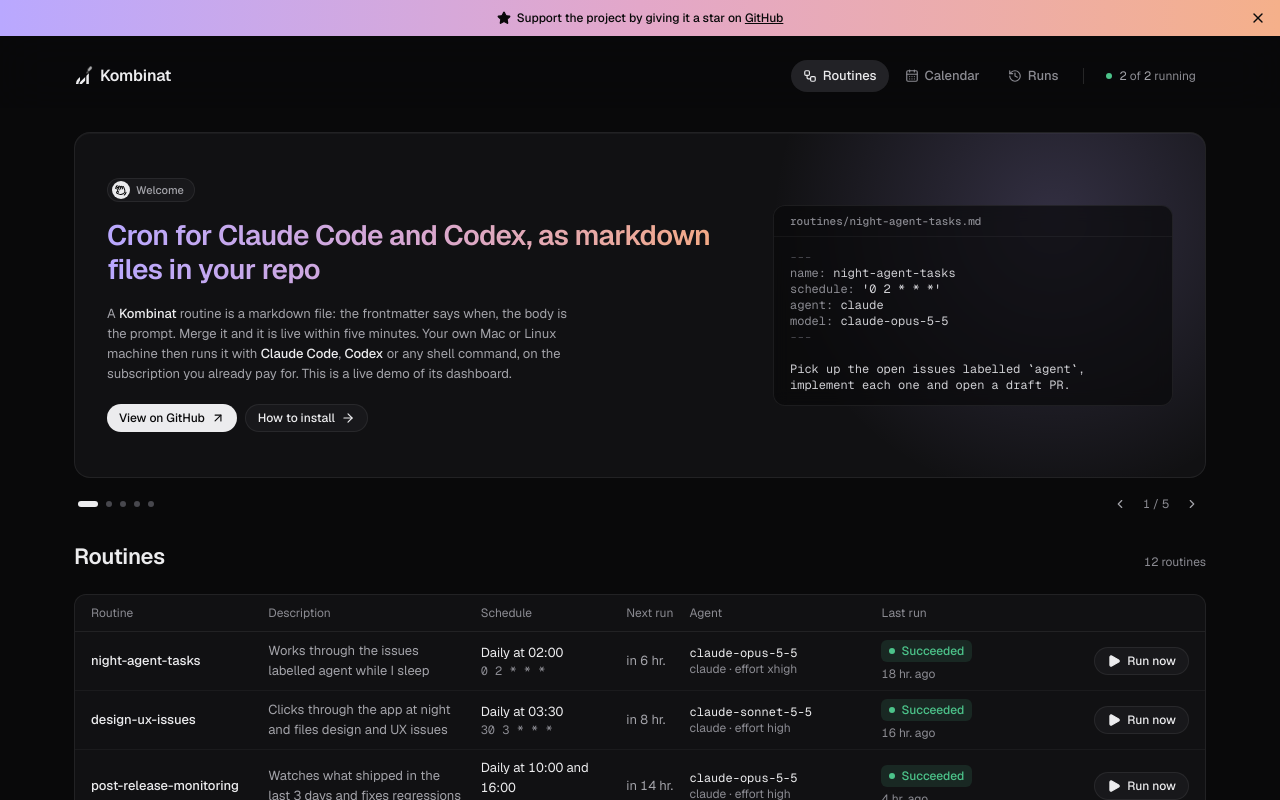
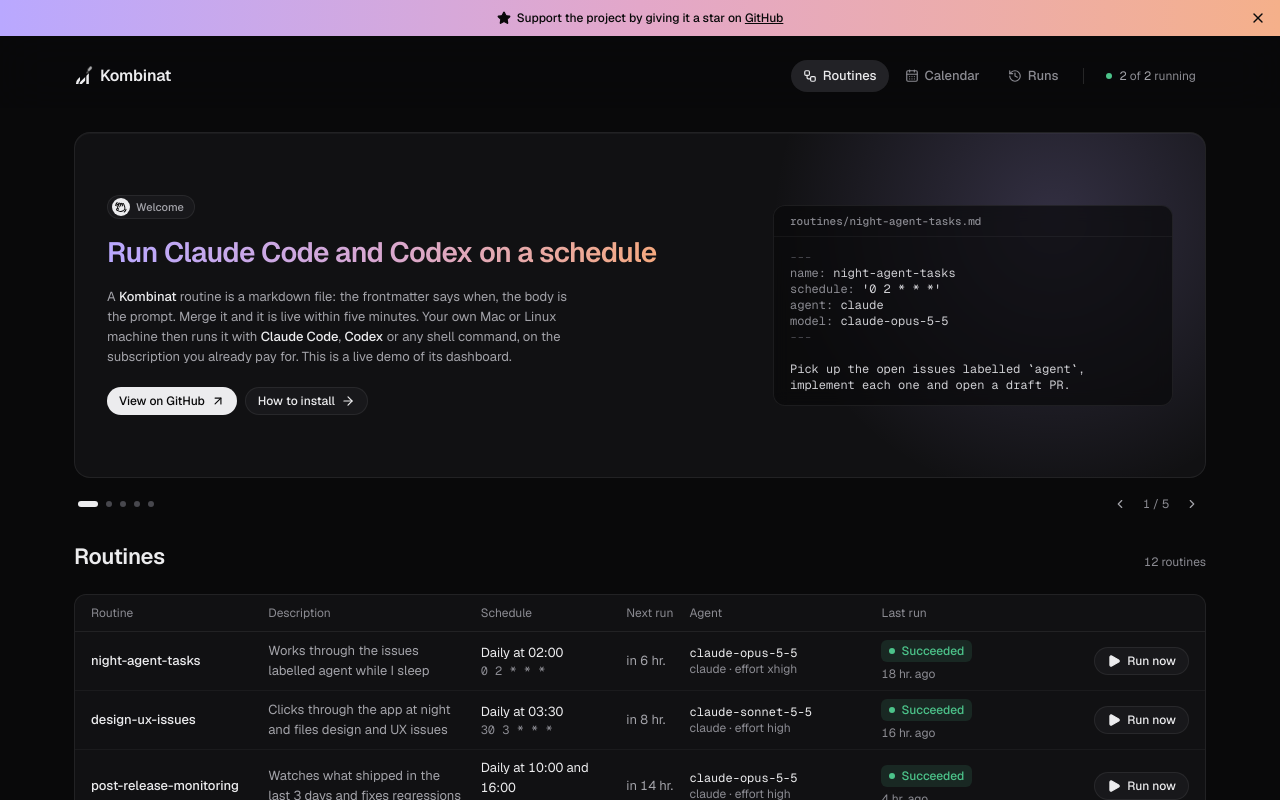
Before and after one commit to Danilqa/kombinat, a React (Vite) app in the folder packages/website/: page / in a window 1280 px wide. Shown: the top 800 px of the page. Built offline with nearby package versions, Linux system fonts and the light colour scheme.

Commit message:
Shorten the website tagline to Run Claude Code and Codex on a schedule

```diff
--- a/packages/website/index.html
+++ b/packages/website/index.html
@@ -17,15 +17,15 @@
     />
     <meta
       name="description"
-      content="Cron for Claude Code and Codex, as markdown files in your repo. Open source. It runs on your own Mac or Linux machine, on the plan you already pay for."
+      content="Run Claude Code and Codex on a schedule, from markdown files in your repo. Open source, on your own Mac or Linux machine and the plan you already pay for."
     />
     <meta property="og:type" content="website" />
     <meta property="og:site_name" content="Kombinat" />
     <meta property="og:url" content="https://danilqa.github.io/kombinat/" />
-    <meta property="og:title" content="Kombinat: cron for Claude Code and Codex" />
+    <meta property="og:title" content="Kombinat: run Claude Code and Codex on a schedule" />
     <meta
       property="og:description"
-      content="Cron for Claude Code and Codex, as markdown files in your repo. Open source. It runs on your own Mac or Linux machine, on the plan you already pay for."
+      content="Run Claude Code and Codex on a schedule, from markdown files in your repo. Open source, on your own Mac or Linux machine and the plan you already pay for."
     />
     <meta property="og:image" content="https://danilqa.github.io/kombinat/og-image.gif" />
     <meta property="og:image:type" content="image/gif" />
@@ -36,7 +36,7 @@
       content="Kombinat: routines in your repo, run by AI agents 24/7"
     />
     <meta name="twitter:card" content="summary_large_image" />
-    <title>Kombinat: cron for Claude Code and Codex</title>
+    <title>Kombinat: run Claude Code and Codex on a schedule</title>
   </head>
   <body>
     <div id="root"></div>
--- a/packages/website/src/features/welcome/welcome-banner.tsx
+++ b/packages/website/src/features/welcome/welcome-banner.tsx
@@ -246,7 +246,7 @@ export function WelcomeBanner() {
           icon={WavingHand}
           iconClassName="origin-[70%_80%] group-data-active/slide:animate-hand-wave"
           glow="lavender"
-          title="Cron for Claude Code and Codex, as markdown files in your repo"
+          title="Run Claude Code and Codex on a schedule"
           aside={<RoutineFile />}
           actions={
             <>
```
